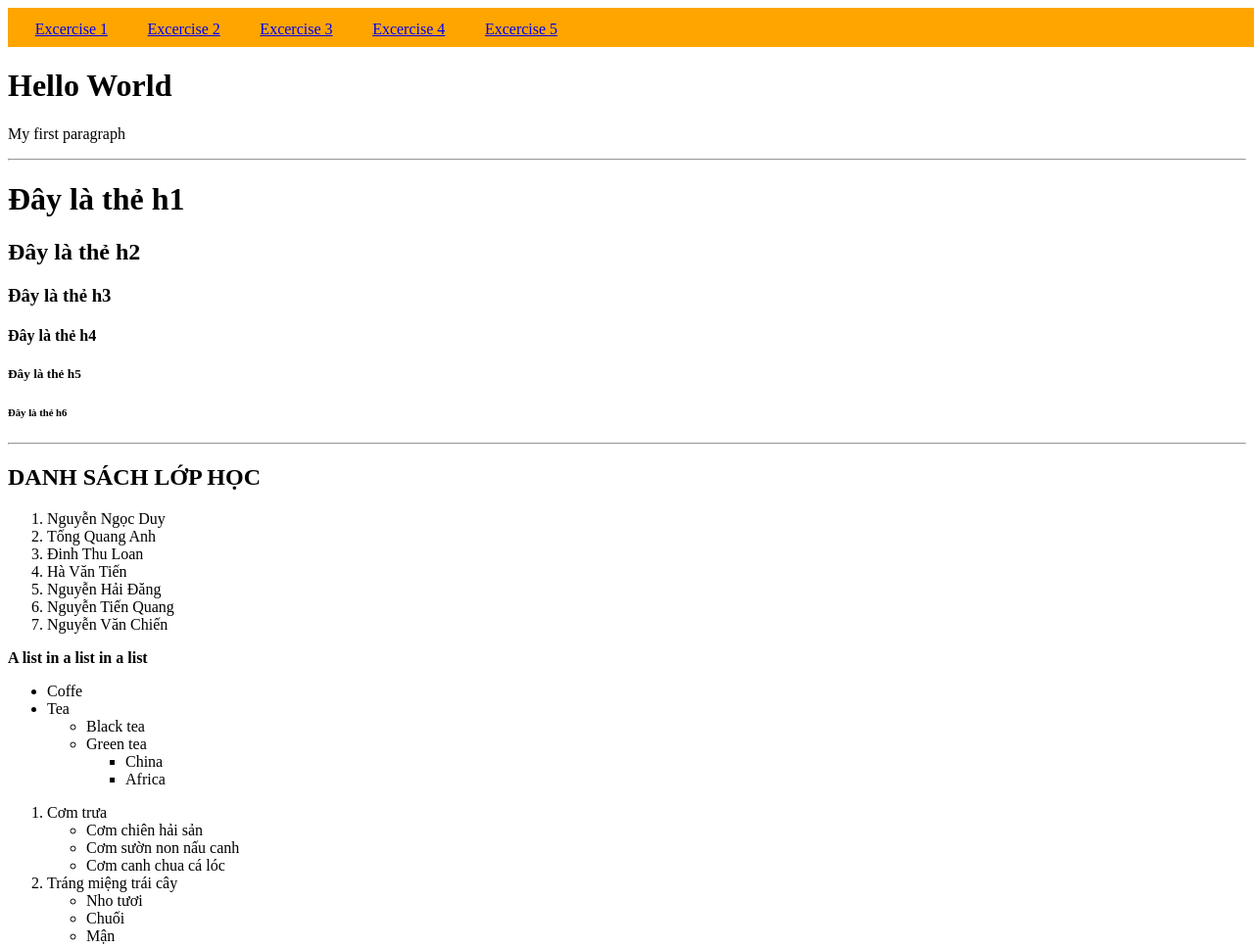
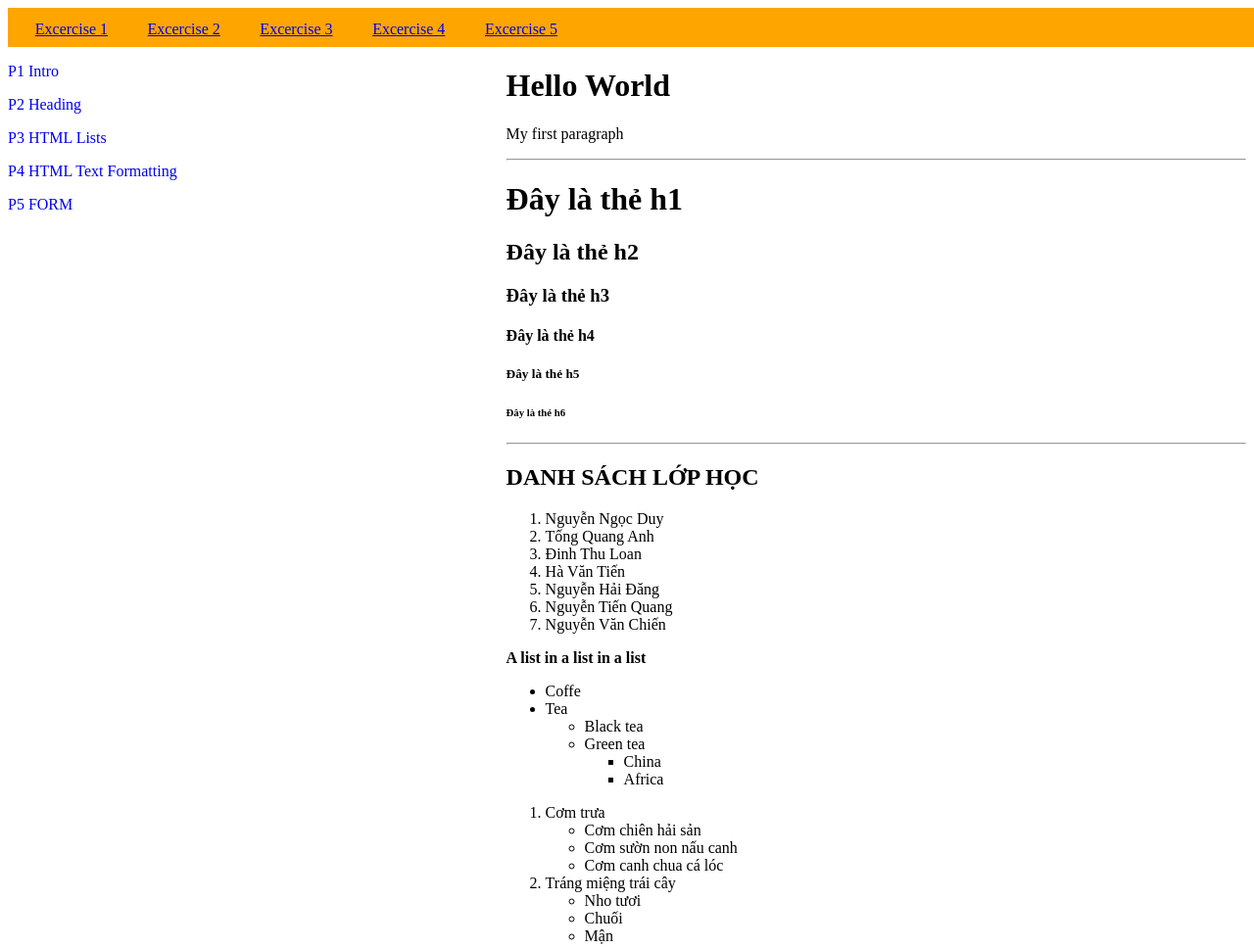
Before and after one commit to VungNguyenYT/baitap1, a plain HTML site: page index.html in a window 1280 px wide. Shown: the top 968 px of the page at 98% size. Drawn offline with Linux system fonts and the light colour scheme.

Commit message:
up code
28/7/2023

```diff
--- a/index.html
+++ b/index.html
@@ -32,6 +32,9 @@
     </style>
     <title>Zun's baitap</title>
 </head>
+
+
+
 <body>
     <div class="container-wrap">
         <div class="nar-bar">
@@ -43,6 +46,19 @@
                 <div class="tieude"><a href="#baitap5">Excercise 5</a></div>
             </div>
         </div>
+
+        <div style="display: flex;" class="container-content">
+        <div style="width: 40%;" class="left-menu">
+            <div class="2ndleft-menu">
+                <p><a style="text-decoration: none;" href="#baitap1">P1 Intro</a></p>
+                <p><a style="text-decoration: none;" href="#baitap2">P2 Heading</a></p>
+                <p><a style="text-decoration: none;" href="#baitap3">P3 HTML Lists</a></p>
+                <p><a style="text-decoration: none;" href="#baitap4">P4 HTML Text Formatting</a></p>
+                <p><a style="text-decoration: none;" href="#baitap5">P5 FORM</a></p>
+            </div>
+        </div>
+
+        <div style="width: 60%; align-items: center; justify-content: center; margin-left: 5px;" class="main-menu">
             <div class="baitap1" id="baitap1">
                 <h1>Hello World</h1>
                 <p>My first paragraph</p>
@@ -152,6 +168,9 @@
                     </form>
                 </div>
             </div>
+        </div>
+
+        </div>
 
     </div>
 </body>
```
Lines whose indentation alone changed are shown as unchanged.
